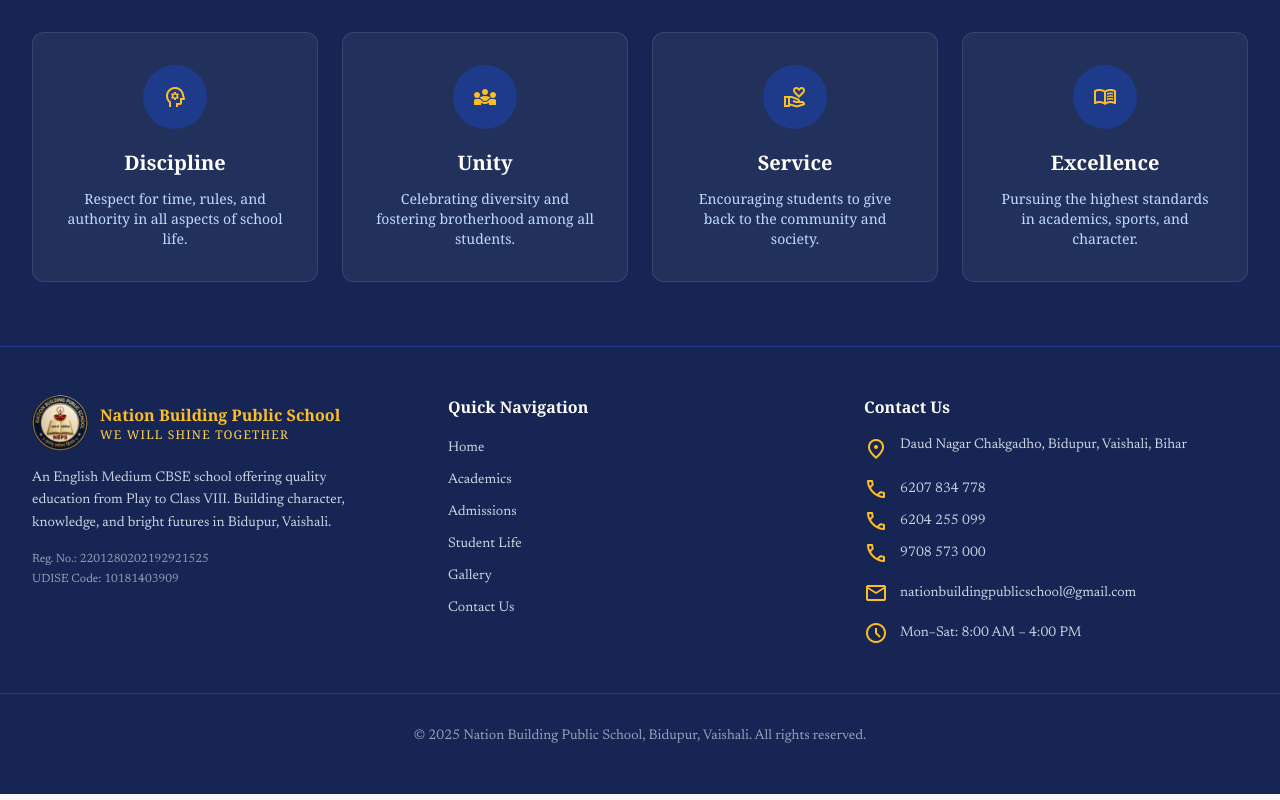
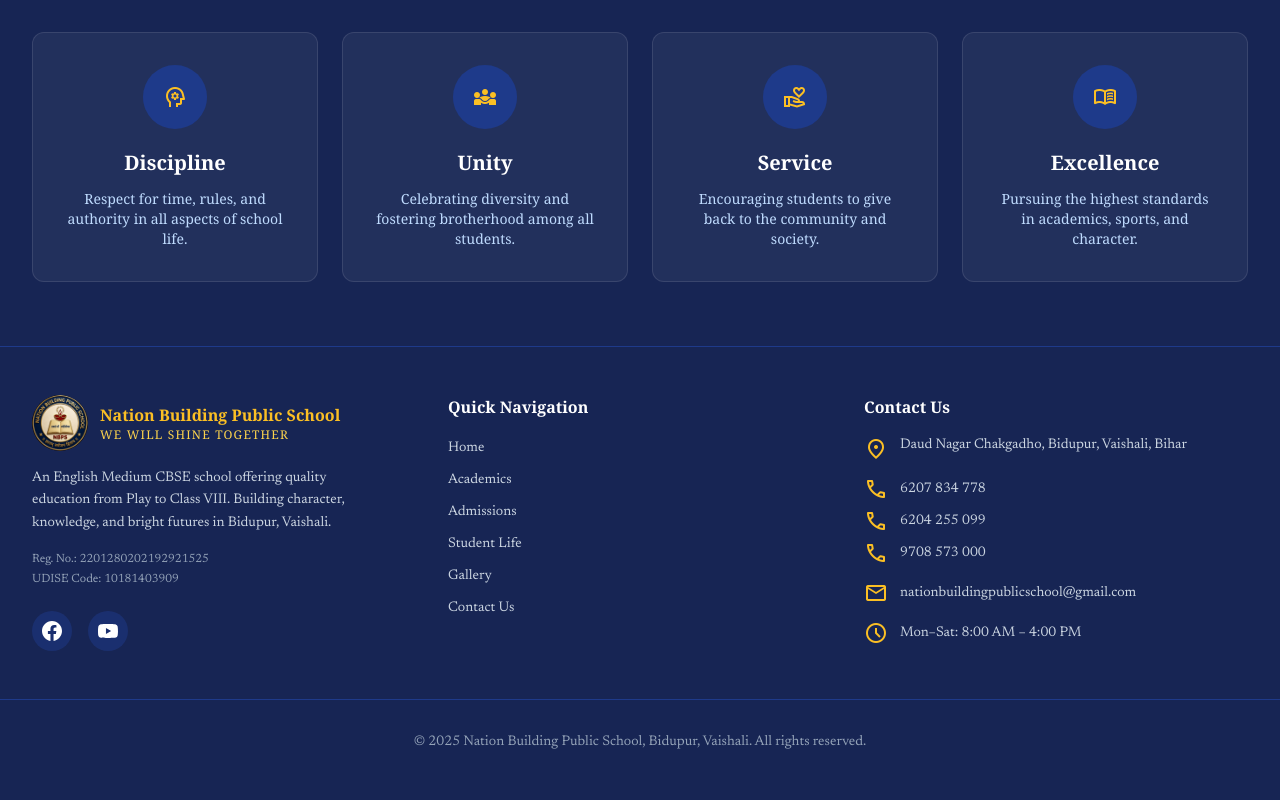
Before and after one commit to harshmahiraj4-cmd/Nbps-website-in-making, a Next.js app: page /student-life in a window 1280 px wide. Shown: the part 3198-3998 px from the top of the page. Built offline with nearby package versions, Linux system fonts and the light colour scheme; no server answers.

Commit message:
feat: added official Facebook and YouTube links to Footer, Contact page, and AI chatbot

```diff
--- a/app/api/chat/route.ts
+++ b/app/api/chat/route.ts
@@ -15,6 +15,9 @@ CONTACT INFORMATION:
 - Admissions: +91 6204255099
 - Support: +91 9708573000
 - WhatsApp: Available via the WhatsApp button on the website
+- Facebook: https://www.facebook.com/share/1AdfaiEUUu/
+- YouTube: http://www.youtube.com/@nbpsdaudnagarchakgadho8492
+- Location: Daud Nagar Chakgadho, Bidupur, Vaishali, Bihar
 
 ADMISSIONS:
 - Admissions are OPEN for session 2026-27
--- a/app/contact/page.tsx
+++ b/app/contact/page.tsx
@@ -78,6 +78,18 @@ export default function ContactPage() {
                   <div className="flex items-center gap-3">
                     <span className="material-symbols-outlined text-secondary-fixed">mail</span>
                     <a href="mailto:nationbuildingpublicschool@gmail.com" className="text-sm hover:text-amber-400 transition-colors" style={serifStyle}>nationbuildingpublicschool@gmail.com</a>
+                  </div>
+                </div>
+                <div className="pt-5 border-t border-blue-800">
+                  <p className="text-xs font-semibold uppercase text-on-primary-container mb-3 tracking-widest" style={serifStyle}>Follow Us</p>
+                  <div className="flex items-center gap-3">
+                    <a href="https://www.facebook.com/share/1AdfaiEUUu/" target="_blank" rel="noopener noreferrer" className="w-10 h-10 rounded-lg bg-white/10 flex items-center justify-center hover:bg-amber-400 hover:text-blue-950 transition-all group" title="Facebook">
+                      <svg width="20" height="20" fill="currentColor" viewBox="0 0 24 24"><path d="M24 12.073c0-6.627-5.373-12-12-12s-12 5.373-12 12c0 5.99 4.388 10.954 10.125 11.854v-8.385H7.078v-3.47h3.047V9.43c0-3.007 1.792-4.669 4.533-4.669 1.312 0 2.686.235 2.686.235v2.953H15.83c-1.491 0-1.956.925-1.956 1.874v2.25h3.328l-.532 3.47h-2.796v8.385C19.612 23.027 24 18.062 24 12.073z"/></svg>
+                    </a>
+                    <a href="http://www.youtube.com/@nbpsdaudnagarchakgadho8492" target="_blank" rel="noopener noreferrer" className="w-10 h-10 rounded-lg bg-white/10 flex items-center justify-center hover:bg-amber-400 hover:text-blue-950 transition-all group" title="YouTube">
+                      <svg width="20" height="20" fill="currentColor" viewBox="0 0 24 24"><path d="M23.498 6.186a3.016 3.016 0 0 0-2.122-2.136C19.505 3.545 12 3.545 12 3.545s-7.505 0-9.377.505A3.017 3.017 0 0 0 .502 6.186C0 8.07 0 12 0 12s0 3.93.502 5.814a3.016 3.016 0 0 0 2.122 2.136c1.871.505 9.376.505 9.376.505s7.505 0 9.377-.505a3.015 3.015 0 0 0 2.122-2.136C24 15.93 24 12 24 12s0-3.93-.502-5.814zM9.545 15.568V8.432L15.818 12l-6.273 3.568z"/></svg>
+                    </a>
+                    <span className="text-xs text-blue-200" style={serifStyle}>Stay updated with our latest activities</span>
                   </div>
                 </div>
                 <a href="https://maps.google.com/maps?q=Nation+Building+Public+School+M854%2BF27+Daud+Nagar+Bidupur+Vaishali+Bihar+844503" target="_blank" rel="noopener noreferrer" className="w-full py-3 bg-secondary-container text-on-secondary-container rounded-lg font-semibold hover:opacity-90 transition-all flex items-center justify-center gap-2 mt-2" style={serifStyle}>
--- a/components/Footer.tsx
+++ b/components/Footer.tsx
@@ -17,6 +17,14 @@ export default function Footer() {
           <div className="space-y-1 text-xs text-slate-400">
             <div>Reg. No.: 2201280202192921525</div>
             <div>UDISE Code: 10181403909</div>
+          </div>
+          <div className="flex items-center gap-4 pt-2">
+            <a href="https://www.facebook.com/share/1AdfaiEUUu/" target="_blank" rel="noopener noreferrer" className="w-10 h-10 rounded-full bg-blue-900/50 flex items-center justify-center text-white hover:bg-amber-400 hover:text-blue-950 transition-all duration-300" title="Follow us on Facebook">
+              <svg width="20" height="20" fill="currentColor" viewBox="0 0 24 24"><path d="M24 12.073c0-6.627-5.373-12-12-12s-12 5.373-12 12c0 5.99 4.388 10.954 10.125 11.854v-8.385H7.078v-3.47h3.047V9.43c0-3.007 1.792-4.669 4.533-4.669 1.312 0 2.686.235 2.686.235v2.953H15.83c-1.491 0-1.956.925-1.956 1.874v2.25h3.328l-.532 3.47h-2.796v8.385C19.612 23.027 24 18.062 24 12.073z"/></svg>
+            </a>
+            <a href="http://www.youtube.com/@nbpsdaudnagarchakgadho8492" target="_blank" rel="noopener noreferrer" className="w-10 h-10 rounded-full bg-blue-900/50 flex items-center justify-center text-white hover:bg-amber-400 hover:text-blue-950 transition-all duration-300" title="Subscribe to our YouTube channel">
+              <svg width="20" height="20" fill="currentColor" viewBox="0 0 24 24"><path d="M23.498 6.186a3.016 3.016 0 0 0-2.122-2.136C19.505 3.545 12 3.545 12 3.545s-7.505 0-9.377.505A3.017 3.017 0 0 0 .502 6.186C0 8.07 0 12 0 12s0 3.93.502 5.814a3.016 3.016 0 0 0 2.122 2.136c1.871.505 9.376.505 9.376.505s7.505 0 9.377-.505a3.015 3.015 0 0 0 2.122-2.136C24 15.93 24 12 24 12s0-3.93-.502-5.814zM9.545 15.568V8.432L15.818 12l-6.273 3.568z"/></svg>
+            </a>
           </div>
         </div>
         <div className="space-y-4">
```
